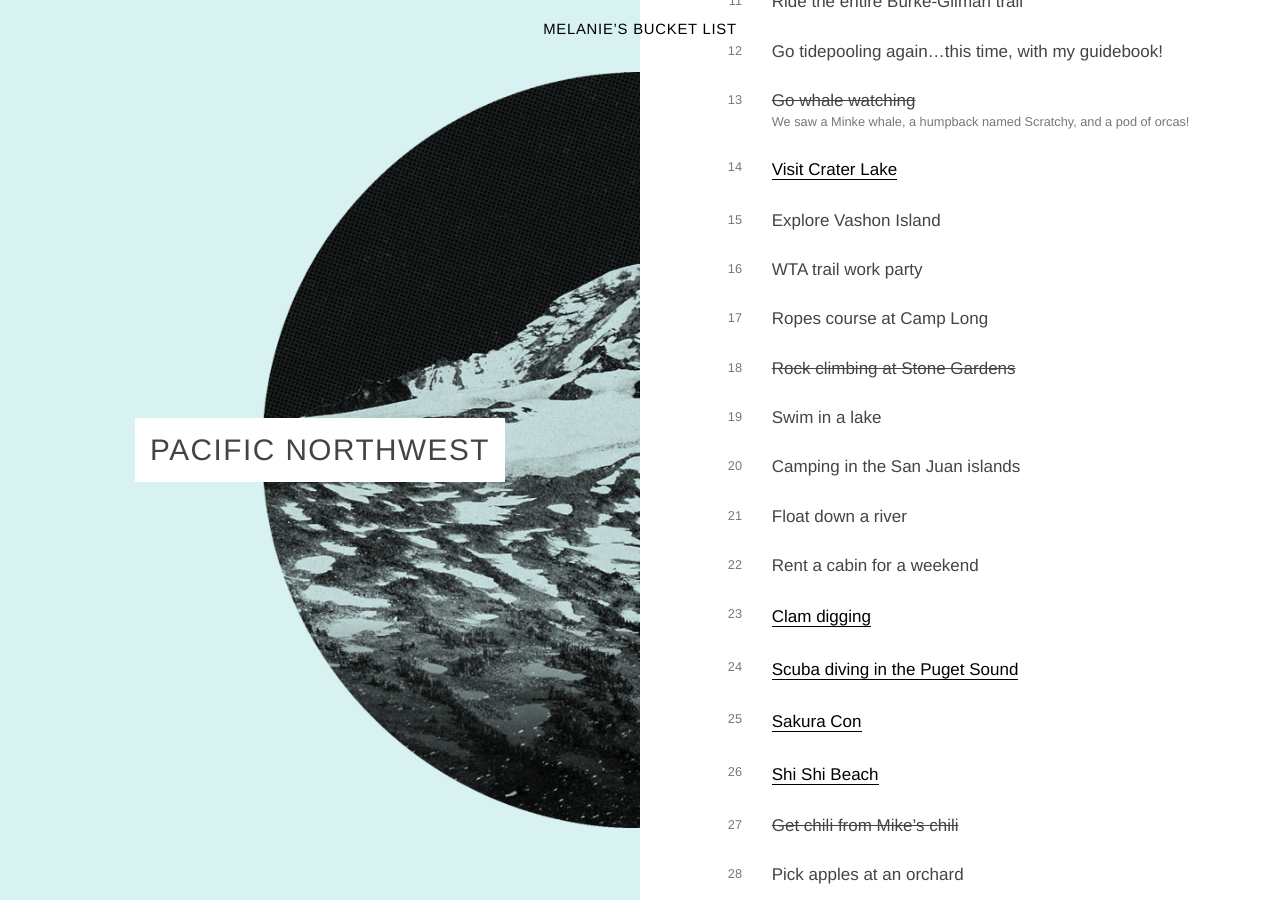
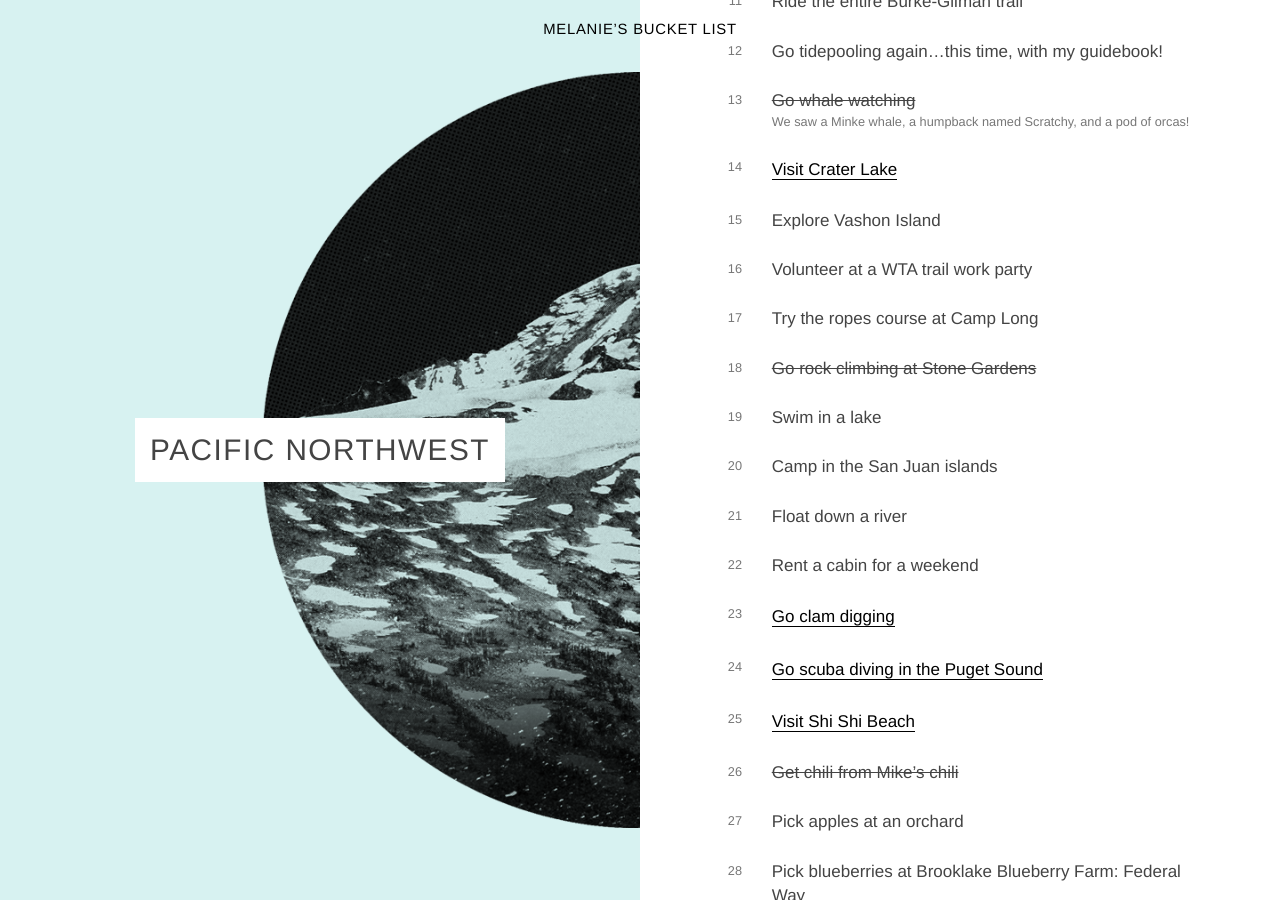
Before and after one commit to melanierichards/bucketlist, a Jekyll site: the page built from pnw.md, in a window 1280 px wide and 900 px high, scrolled down 631 px. Built offline with Jekyll 4.4.1, drawn with Linux system fonts in a browser that asks for light colours; some web fonts are replaced.

Commit message:
Make sure all the items have the same sentence structure

```diff
--- a/_data/anywhere.json
+++ b/_data/anywhere.json
@@ -70,7 +70,7 @@
     "text": "Freelance for a book/publishing company"
 },
 {
-    "text": "Visit Studio Ghibli museum"
+    "text": "Visit the Studio Ghibli museum"
 },
 {
     "text": "Log 1000 read books on GoodReads",
@@ -117,7 +117,7 @@
     "notes": "Including eating lots of seafood on Crete!"
 },
 {
-    "text": "Vist Newgrange, Ireland on the winter solstice",
+    "text": "Visit Newgrange, Ireland on the winter solstice",
     "url": "http://www.newgrange.com/solstice-lottery.htm"
 },
 {
--- a/_data/pnw.json
+++ b/_data/pnw.json
@@ -51,20 +51,20 @@
     "text": "Explore Vashon Island"
 },
 {
-    "text": "WTA trail work party"
+    "text": "Volunteer at a WTA trail work party"
 },
 {
-    "text": "Ropes course at Camp Long"
+    "text": "Try the ropes course at Camp Long"
 },
 {
-    "text": "Rock climbing at Stone Gardens",
+    "text": "Go rock climbing at Stone Gardens",
     "completed": true
 },
 {
     "text": "Swim in a lake"
 },
 {
-    "text": "Camping in the San Juan islands"
+    "text": "Camp in the San Juan islands"
 },
 {
     "text": "Float down a river"
@@ -73,19 +73,15 @@
     "text": "Rent a cabin for a weekend"
 },
 {
-    "text": "Clam digging",
+    "text": "Go clam digging",
     "url": "http://wdfw.wa.gov/fishing/shellfish/beaches/MapArea/10/"
 },
 {
-    "text": "Scuba diving in the Puget Sound",
+    "text": "Go scuba diving in the Puget Sound",
     "url": "http://www.boydski.com/diving/pugetsound.htm"
 },
 {
-    "text": "Sakura Con",
-    "url": "http://sakuracon.org/"
-},
-{
-    "text": "Shi Shi Beach",
+    "text": "Visit Shi Shi Beach",
     "url": "http://www.wta.org/go-hiking/hikes/north-shi-shi-access"
 },
 {
```
